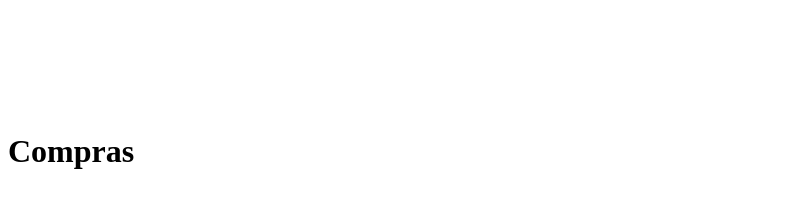
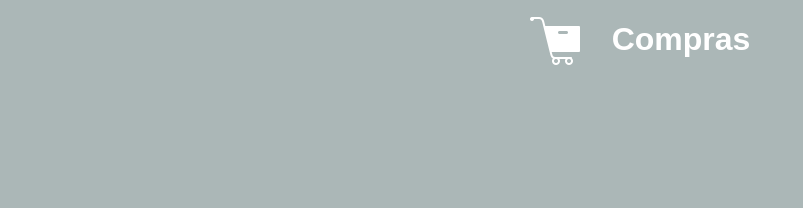
Before and after one commit to newlomar/relatorio-de-estoque, a website: page public/psiu_comprador.html in a window 1280 px wide. Shown: the whole page, without its empty margins (0-803 px from the left). Drawn offline with Linux system fonts and the light colour scheme.

Commit message:
layou improvement

```diff
--- a/public/psiu_comprador.css
+++ b/public/psiu_comprador.css
@@ -0,0 +1,27 @@
+html, body {
+    margin: 0;
+    padding: 0;
+}
+
+body {
+    background: rgba(171, 183, 183, 1);
+}
+
+header {
+    display: flex;
+    justify-content: center;
+    align-items: center;
+}
+
+header img {
+    height: 50px;
+    width: auto;
+}
+
+h1 {
+    margin-left: 1em;
+    text-align: center;
+    font-family: 'Raleway', sans-serif;
+    font-weight: 700;
+    color: white;
+}
--- a/public/psiu_comprador.html
+++ b/public/psiu_comprador.html
@@ -4,6 +4,7 @@
     <meta charset="UTF-8">
     <meta http-equiv="X-UA-Compatible" content="IE=edge">
     <meta name="viewport" content="width=device-width, initial-scale=1.0">
+    <link rel="stylesheet" href="psiu_comprador.css">
     <title>Document</title>
 </head>
 <body>
--- a/public/psiu_estoque.css
+++ b/public/psiu_estoque.css
@@ -14,9 +14,10 @@ header {
 }
 
 header img {
-    height: 40px;
+    height: 50px;
     width: auto;
 }
+
 h1 {
     margin-left: 1em;
     text-align: center;
```
